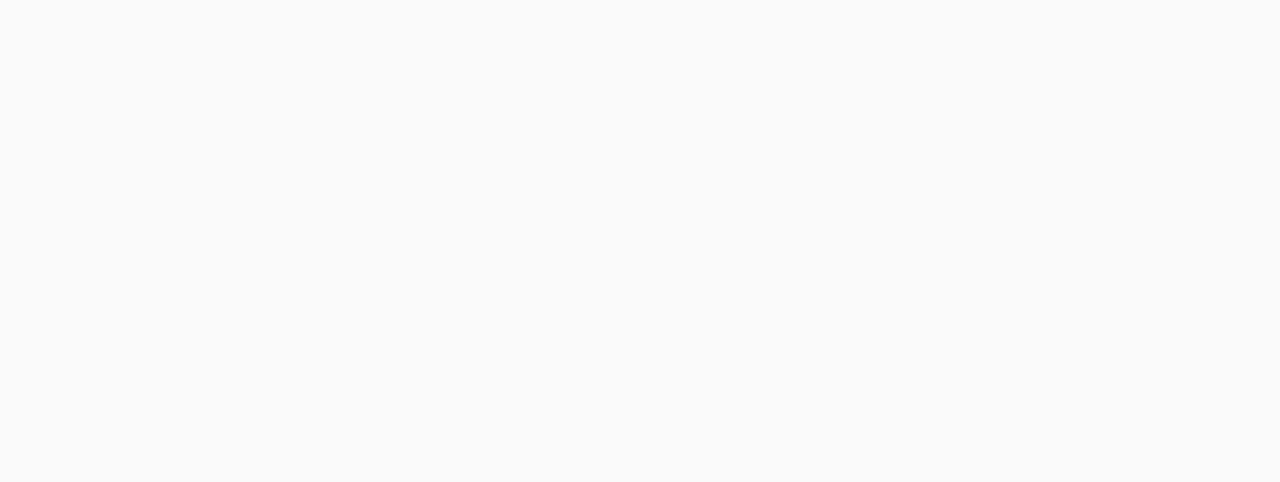
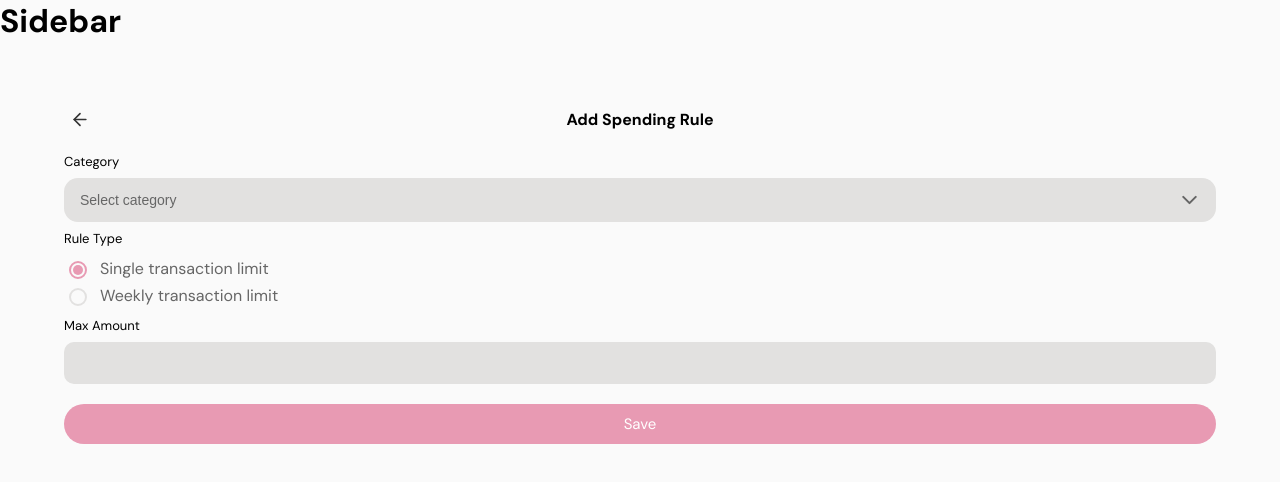
Before and after one commit to mirelalexy/blossom, a React (Vite) app in the folder frontend/: page /settings/rules/add in a window 1280 px wide. Before the commit this address had no page. Shown: the top 482 px of the page. Built offline with nearby package versions, Linux system fonts and the light colour scheme.

Commit message:
feat(settings): add Add Rule page

```diff
--- a/frontend/src/App.jsx
+++ b/frontend/src/App.jsx
@@ -39,6 +39,7 @@ import CategoryDetails from "./pages/settings/categories/CategoryDetails"
 import EditCategory from "./pages/settings/categories/EditCategory"
 import { RuleProvider } from "./store/RuleStore"
 import CustomSpendingRules from "./pages/settings/rules/CustomSpendingRules"
+import AddRule from "./pages/settings/rules/AddRule"
 
 function App() {
   return (
@@ -277,6 +278,14 @@ function App() {
                               </AppLayout>
                             }
                           />
+                          <Route
+                            path="/settings/rules/add"
+                            element={
+                              <AppLayout>
+                                <AddRule />
+                              </AppLayout>
+                            }
+                          />
                           <Route path="login" element={<Login />} />
                         </Routes>
                       </BrowserRouter>
--- /dev/null
+++ b/frontend/src/pages/settings/rules/AddRule.jsx
@@ -0,0 +1,106 @@
+import { useNavigate } from "react-router-dom"
+import { useState } from "react"
+
+import { useCategories } from "../../../store/CategoryStore"
+import { useRules } from "../../../store/RuleStore"
+
+import PageHeader from "../../../components/ui/PageHeader"
+import Input from "../../../components/forms/Input"
+import Button from "../../../components/ui/Button"
+import Section from "../../../components/ui/Section"
+import Select from "../../../components/forms/Select"
+import RadioGroup from "../../../components/forms/RadioGroup"
+
+function AddRule() {
+    const navigate = useNavigate()
+    const { rules, addRule } = useRules()
+    const { categories } = useCategories()
+
+    const [categoryId, setCategoryId] = useState("")
+    const [type, setType] = useState("single_limit")
+    const [value, setValue] = useState("")
+
+    function handleSave() {
+        if (!categoryId || !value) return
+
+        if (!categoryId) {
+            alert("Please select a category.")
+            return
+        }
+
+        if (!value || Number(value) <= 0) {
+            alert("Enter a valid value.")
+            return
+        }
+
+        const exists = rules.some(
+            r => r.categoryId === categoryId && r.type === type
+        )
+
+        if (exists) {
+            alert("Rule already exists for this category.")
+            return
+        }
+
+        addRule({
+            categoryId,
+            type,
+            value: Number(value)
+        })
+
+        navigate(-1)
+    }
+
+    return (
+        <div className="settings-content">
+            <PageHeader title="Add Spending Rule" />
+
+            <Section>
+                <Select
+                    label="Category"
+                    value={categoryId}
+                    onChange={(e) => setCategoryId(e.target.value)}
+                    options={[
+                        { value: "", label: "Select category" },
+                        ...categories
+                            .filter(c => c.type === "expense" && !c.id.includes("other"))
+                            .sort((a, b) => a.name.localeCompare(b.name))
+                            .map(c => ({
+                                value: c.id,
+                                label: c.name
+                            }))
+                    ]}
+                />
+
+                <RadioGroup
+                    label="Rule Type"
+                    value={type}
+                    onChange={(val) => setType(val)}
+                    options={[
+                        { value: "single_limit", label: "Single transaction limit"},
+                        { value: "weekly_count", label: "Weekly transaction limit"},
+                    ]}
+                />
+
+                <Input
+                    label={
+                        type === "single_limit" ? "Max Amount" : "Max Transactions Per Week"
+                    }
+                    type="number"
+                    min={1}
+                    value={value}
+                    onChange={(e) => setValue(e.target.value)}
+                />
+            </Section>
+
+            <Button
+                onClick={handleSave}
+                disabled={!categoryId || !value}
+            >
+                Save
+            </Button>
+        </div>
+    )
+}
+
+export default AddRule
```
